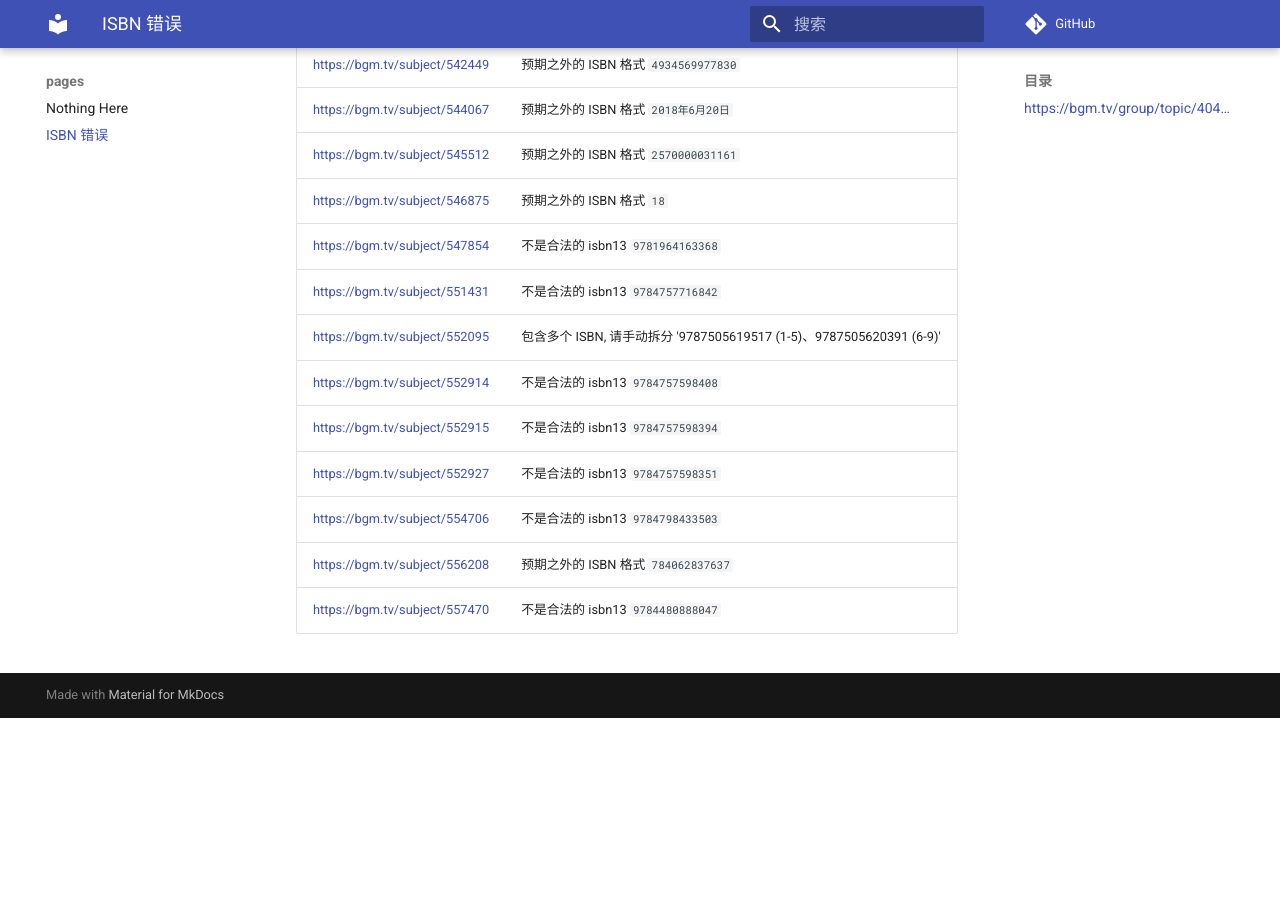
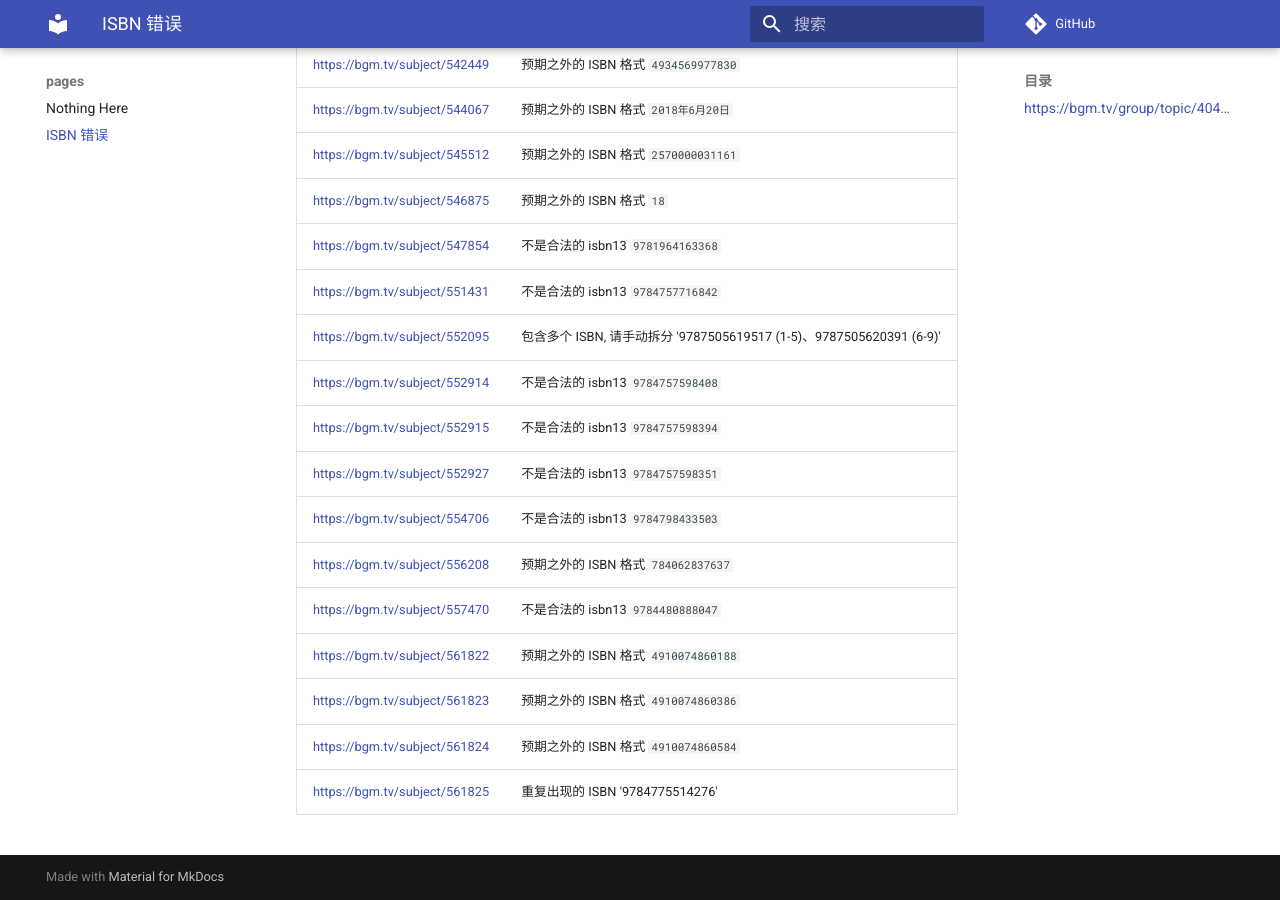
Before and after one commit to trim21/bangumi-pages, an MkDocs documentation site: the page built from docs/isbn.md, in a window 1280 px wide and 900 px high, scrolled down 7051 px. Built offline with MkDocs 1.6.1 and Material for MkDocs 9.7.7, drawn with Linux system fonts in a browser that asks for light colours; comment, search, counter and statistics services are not loaded; before the commit the page ends 7769 px from its top, so only the background shows below that.

Commit message:
update isbn.md

```diff
--- a/docs/isbn.md
+++ b/docs/isbn.md
@@ -167,3 +167,7 @@ total 162
 | <https://bgm.tv/subject/554706> | 不是合法的 isbn13 <code>9784798433503</code> |
 | <https://bgm.tv/subject/556208> | 预期之外的 ISBN 格式 `784062837637` |
 | <https://bgm.tv/subject/557470> | 不是合法的 isbn13 <code>9784480888047</code> |
+| <https://bgm.tv/subject/561822> | 预期之外的 ISBN 格式 `4910074860188` |
+| <https://bgm.tv/subject/561823> | 预期之外的 ISBN 格式 `4910074860386` |
+| <https://bgm.tv/subject/561824> | 预期之外的 ISBN 格式 `4910074860584` |
+| <https://bgm.tv/subject/561825> | 重复出现的 ISBN '9784775514276' |
```
Also changed, not shown: other parts of docs/isbn.md (+1 -1 lines).
